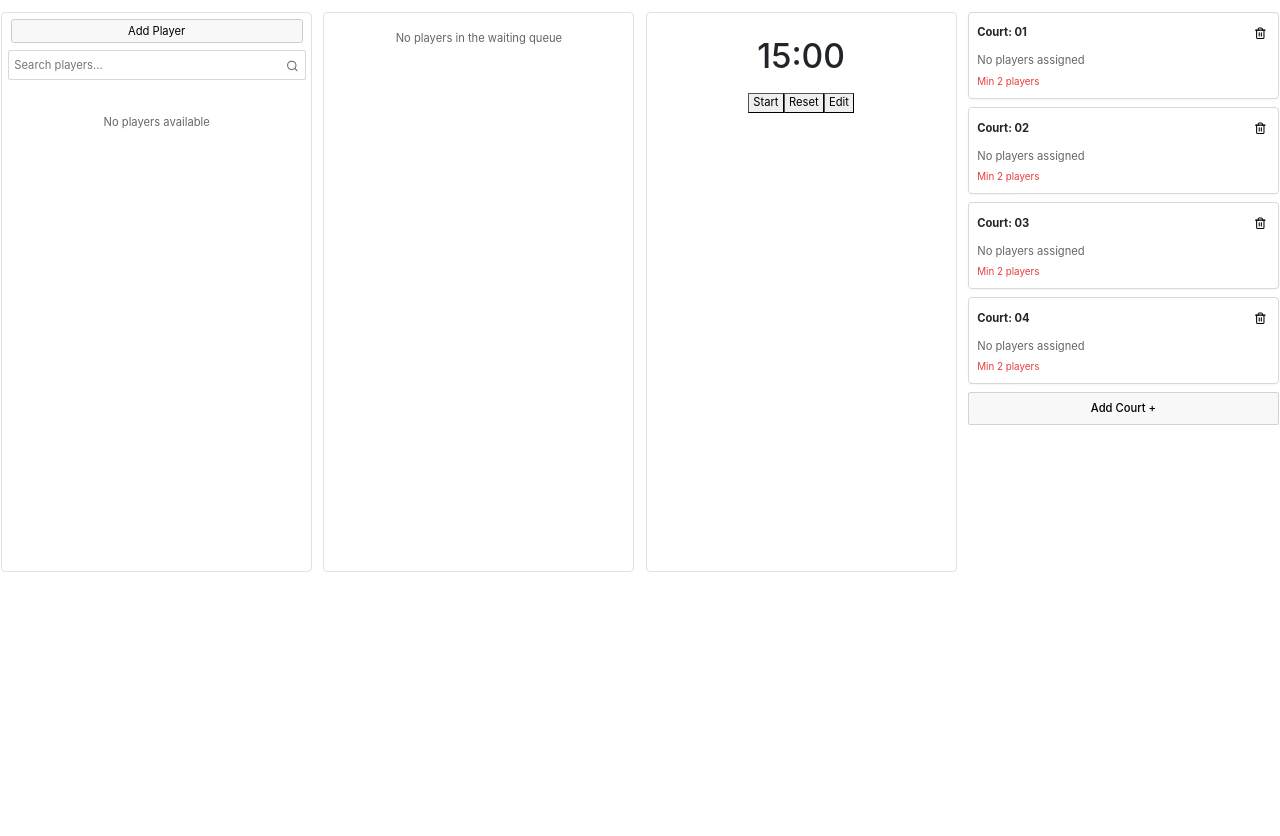
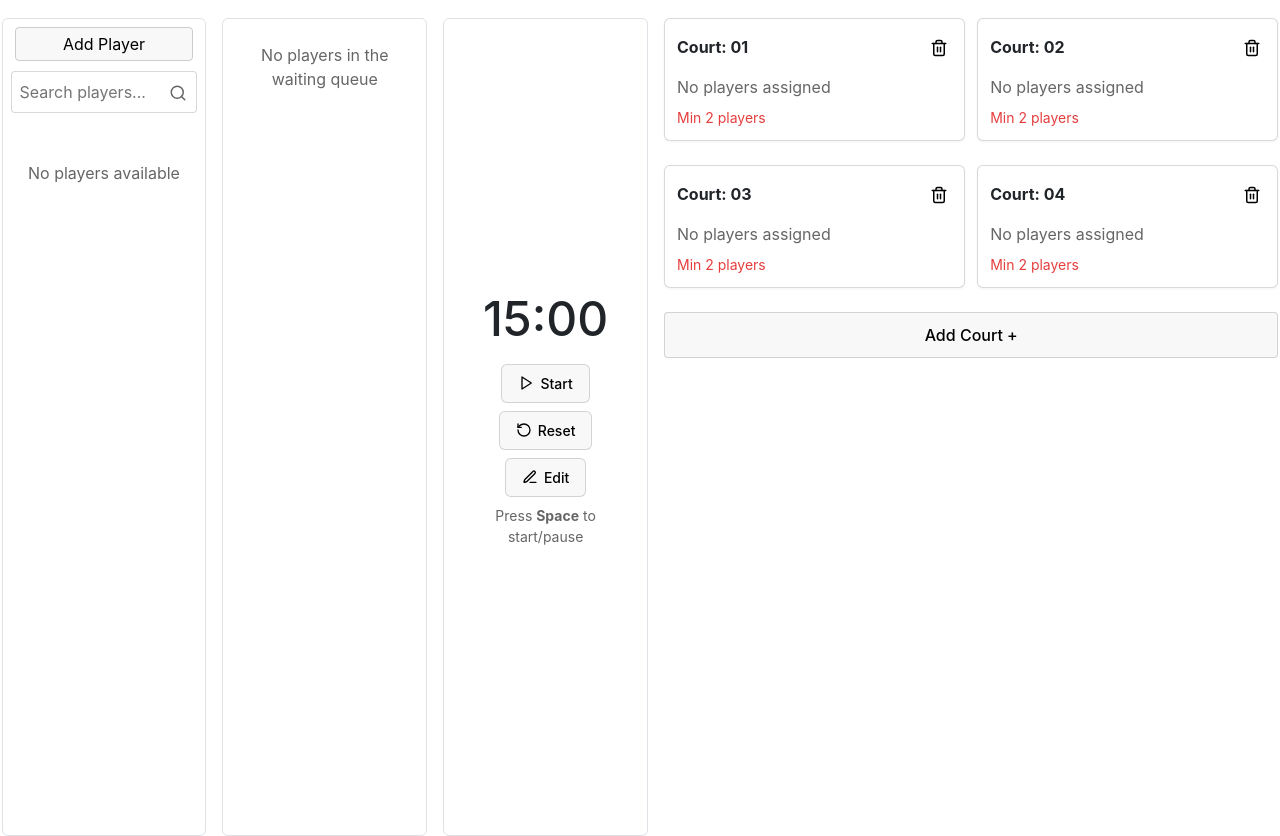
Before and after one commit to ShukriPro/badminton, a React (Create React App) app: page / in a window 1280 px wide. Before the commit the page ends 800 px from the top, so only its background shows below. Built offline with nearby package versions, Linux system fonts and the light colour scheme.

Commit message:
Remove others and court in 2 column

```diff
--- a/src/App.js
+++ b/src/App.js
@@ -9,7 +9,6 @@ import { syncPlayersToFirestore } from "./components/syncPlayersToFirestore";
 function App() {
   // Check if userId is already in localStorage, if not, generate a new one
   useEffect(() => {
-    document.body.style.zoom = '0.7';
     document.body.style.overflowX = 'hidden'; // disable horizontal scroll
 
     if (!localStorage.getItem("userId")) {
@@ -30,7 +29,7 @@ function App() {
       <div
         style={{
           display: "grid",
-          gridTemplateColumns: "1fr 1fr 1fr 1fr",
+          gridTemplateColumns: "1fr 1fr 1fr 3fr",
           gap: "1rem",
           height: "100vh",
 
--- a/src/components/Courts.js
+++ b/src/components/Courts.js
@@ -73,7 +73,11 @@ function Courts() {
 
   return (
     <div>
-      <div style={{ display: 'flex', flexDirection: 'column'}}>
+      <div style={{
+        display: 'grid',
+        gridTemplateColumns: 'repeat(2, 1fr)',
+        gap: '12px'
+      }}>
         {courts.map((court) => (
           <div key={court.id} style={courtStyle}>
             <div style={{ display: 'flex', justifyContent: 'space-between', alignItems: 'center' }}>
@@ -137,19 +141,21 @@ function Courts() {
             </div>
           </div>
         ))}
+      </div>
       <button
         onClick={addCourt}
         style={{
           ...buttonStyle,
           padding: '10px 16px',
           textAlign: 'center',
-            fontWeight: '500'
+          fontWeight: '500',
+          marginTop: '12px',
+          width: '100%'
         }}
       >
         Add Court +
       </button>
     </div>
-    </div>
   );
 }
 
--- a/src/components/Header.js
+++ b/src/components/Header.js
@@ -162,7 +162,6 @@ const Header = () => {
               <option value="" disabled style={{ color: 'grey' }}>Select gender</option>
               <option value="male">Male</option>
               <option value="female">Female</option>
-              <option value="other">Other</option>
             </select>
 
             <select
--- a/src/components/PlayerList.js
+++ b/src/components/PlayerList.js
@@ -264,7 +264,6 @@ function PlayerList() {
               <option value="" disabled style={{ color: 'grey' }}>Select gender</option>
               <option value="male">Male</option>
               <option value="female">Female</option>
-              <option value="other">Other</option>
             </select>
 
             <select
--- a/src/components/Timer.js
+++ b/src/components/Timer.js
@@ -1,4 +1,5 @@
 import React, { useEffect, useState, useRef } from "react";
+import { Play, Pause, RotateCcw, Edit3 } from "lucide-react";
 import alertSound from "../sounds/alert.mp3";
 
 function Timer() {
@@ -211,16 +212,79 @@ function Timer() {
     localStorage.setItem("timeLeft", safeTime.toString());
     localStorage.setItem("defaultTime", safeTime.toString());
   };
+  const buttonStyle = {
+    display: 'flex',
+    alignItems: 'center',
+    gap: '6px',
+    padding: '8px 16px',
+    border: '1px solid rgba(0, 0, 0, 0.15)',
+    borderRadius: '6px',
+    background: '#f8f8f8',
+    cursor: 'pointer',
+    fontSize: '14px',
+    fontWeight: '500',
+    transition: 'all 0.2s ease'
+  };
+
   return (
-    <div className=" p-4 rounded text-center">
-      <h1 style={{ fontSize: "3rem", margin: 0 }}>{formatTime(timeLeft)}</h1>
-      <div className="mt-4 flex justify-center gap-2">
-        <button onClick={handleStartPause}>
+    <div style={{
+      padding: "1rem",
+      borderRadius: "6px",
+      textAlign: "center",
+      display: "flex",
+      flexDirection: "column",
+      alignItems: "center",
+      justifyContent: "center",
+      minHeight: "100vh",
+      width: "100%"
+    }}>
+      <h1 style={{
+        fontSize: "3rem",
+        margin: 0,
+        textAlign: "center",
+        width: "100%"
+      }}>{formatTime(timeLeft)}</h1>
+      <div style={{
+        marginTop: "1rem",
+        display: "flex",
+        flexDirection: "row",
+        justifyContent: "center",
+        alignItems: "center",
+        gap: "8px",
+        flexWrap: "wrap",
+        width: "100%"
+      }}>
+        <button
+          onClick={handleStartPause}
+          style={buttonStyle}
+          onMouseOver={(e) => e.currentTarget.style.background = '#e6e6e6'}
+          onMouseOut={(e) => e.currentTarget.style.background = '#f8f8f8'}
+        >
+          {isRunning ? <Pause size={16} /> : <Play size={16} />}
           {isRunning ? "Pause" : "Start"}
         </button>
-        <button onClick={handleReset}>Reset</button>
-        <button onClick={openEditDialog}>Edit</button>
+        <button
+          onClick={handleReset}
+          style={buttonStyle}
+          onMouseOver={(e) => e.currentTarget.style.background = '#e6e6e6'}
+          onMouseOut={(e) => e.currentTarget.style.background = '#f8f8f8'}
+        >
+          <RotateCcw size={16} />
+          Reset
+        </button>
+        <button
+          onClick={openEditDialog}
+          style={buttonStyle}
+          onMouseOver={(e) => e.currentTarget.style.background = '#e6e6e6'}
+          onMouseOut={(e) => e.currentTarget.style.background = '#f8f8f8'}
+        >
+          <Edit3 size={16} />
+          Edit
+        </button>
       </div>
+      <p style={{ marginTop: "8px", fontSize: "0.875rem", color: "#666" }}>
+        Press <strong>Space</strong> to start/pause
+      </p>
 
       {showEditDialog && (
         <div style={overlayStyle}>
@@ -293,8 +357,22 @@ function Timer() {
                 gap: "0.5rem",
               }}
             >
-              <button onClick={saveEdit}>Save</button>
-              <button onClick={() => setShowEditDialog(false)}>Cancel</button>
+              <button
+                onClick={saveEdit}
+                style={buttonStyle}
+                onMouseOver={(e) => e.currentTarget.style.background = '#e6e6e6'}
+                onMouseOut={(e) => e.currentTarget.style.background = '#f8f8f8'}
+              >
+                Save
+              </button>
+              <button
+                onClick={() => setShowEditDialog(false)}
+                style={buttonStyle}
+                onMouseOver={(e) => e.currentTarget.style.background = '#e6e6e6'}
+                onMouseOut={(e) => e.currentTarget.style.background = '#f8f8f8'}
+              >
+                Cancel
+              </button>
             </div>
           </div>
         </div>
```
Lines whose indentation alone changed are shown as unchanged.
